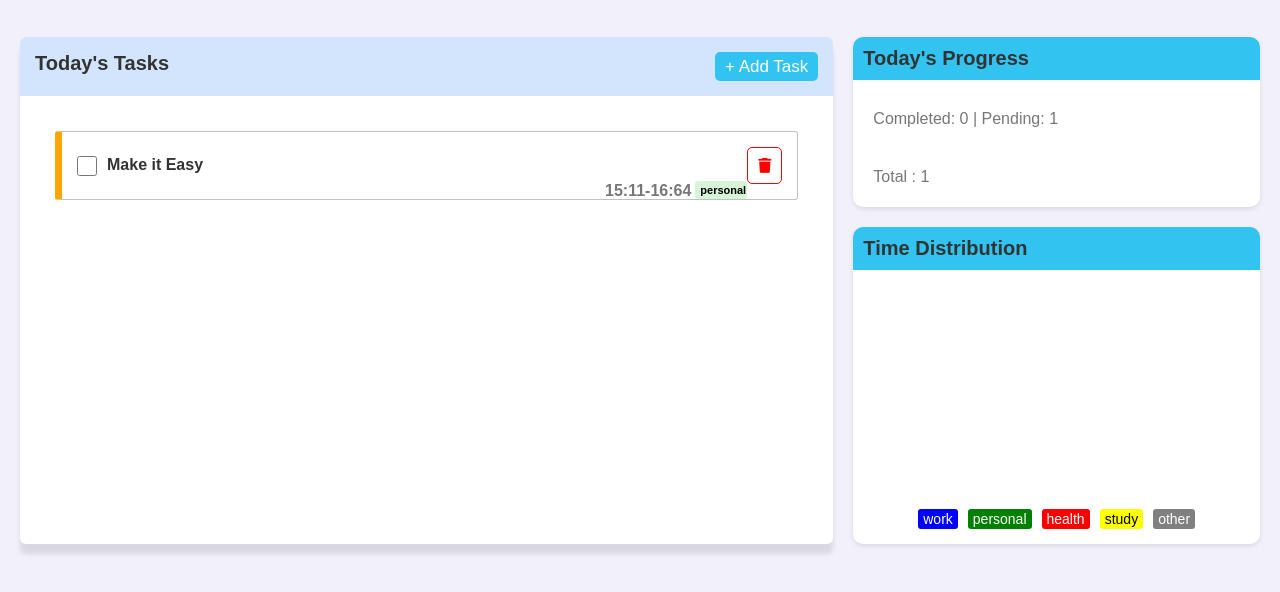
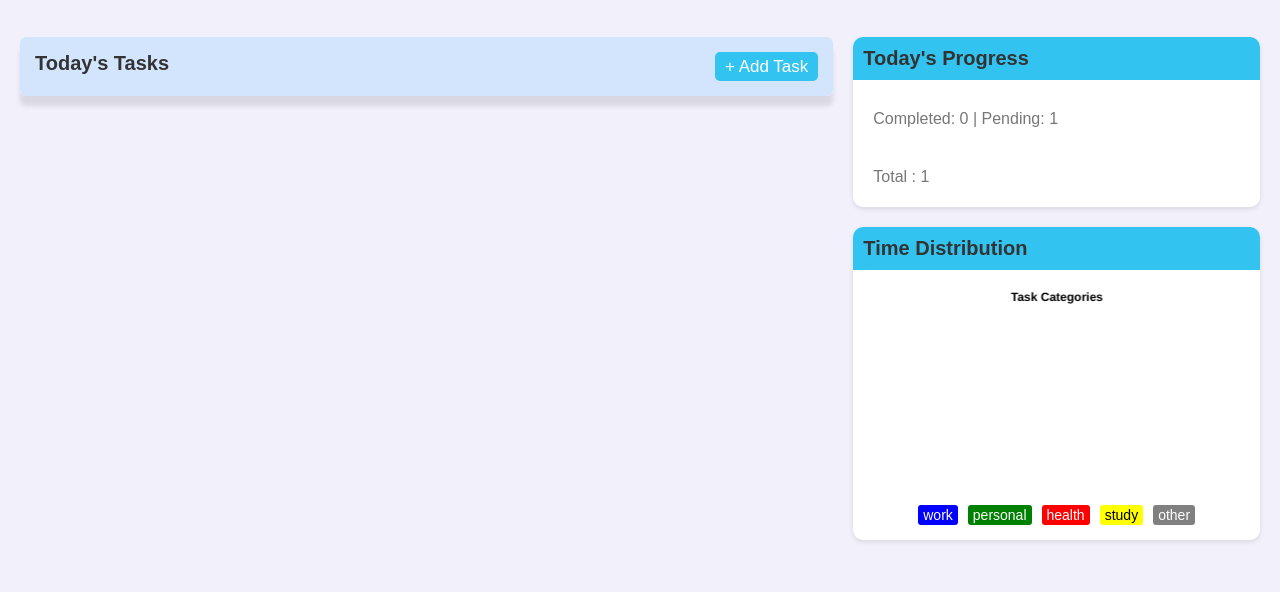
Before and after one commit to refaey3/ToDoList1, a plain HTML site: page index.html in a window 1280 px wide. Shown: the part 148-740 px from the top of the page. Drawn offline with nearby package versions, Linux system fonts and the light colour scheme; some packages are replaced by stand-ins of ours; a script that the page names is missing.

Commit message:
Add this

```diff
--- a/Css/main.css
+++ b/Css/main.css
@@ -132,6 +132,7 @@ a {
   overflow: hidden;
   box-shadow: 0 10px 5px rgba(0, 0, 0, 0.1);
   position: relative;
+  height: fit-content;
 }
 .task-container .left .head {
   background-color: var(--main-color);
--- a/app.js
+++ b/app.js
@@ -165,7 +165,8 @@ addButtom.addEventListener("click", function () {
     theBody.appendChild(task);
     theBody.appendChild(icons);
     left.appendChild(theBody);
-
+      categoryCount[categoryParent.value]++;
+    updateChart();
 
 
     overaly.remove();
@@ -179,7 +180,11 @@ addButtom.addEventListener("click", function () {
 
 document.addEventListener("click", function (e) {
   if (e.target.classList.contains("trash")) {
+
     e.target.parentNode.parentNode.remove();
+    let taskCategory = e.target.parentNode.parentNode.querySelector(".task-category").innerHTML;
+    categoryCount[taskCategory]--; // تقليل العدد
+    updateChart(); //
     if (
       e.target.parentNode.parentNode
         .querySelector(".info")
@@ -214,5 +219,47 @@ document.addEventListener("click", function (e) {
     tot.innerHTML = `Total : ${complete + pend}`;
   }
 });
+const ctx = document.getElementById('timeDistributionChart').getContext('2d');
+let timeDistributionChart;
+
+function updateChart() {
+  const data = [
+    categoryCount.work,
+    categoryCount.personal,
+    categoryCount.health,
+    categoryCount.study,
+    categoryCount.other
+  ];
+
+  if (timeDistributionChart) {
+    timeDistributionChart.data.datasets[0].data = data;
+    timeDistributionChart.update();
+  } else {
+    timeDistributionChart = new Chart(ctx, {
+      type: 'doughnut',
+      data: {
+        labels: ['work', 'personal', 'health', 'study', 'other'],
+        datasets: [{
+          data: data,
+          backgroundColor: [
+            '#0000FF', '#008000', '#FF0000', '#FFFF00', '#808080'
+          ],
+          borderWidth: 1,
+          borderColor: '#FFFFFF'
+        }]
+      },
+      options: {
+        responsive: true,
+        maintainAspectRatio: false,
+        plugins: {
+          legend: { display: false },
+          title: { display: true, text: 'Task Categories', color: '#000000' }
+        }
+      }
+    });
+  }
+}
+
+updateChart(); // استدعاء الدالة لأول مرة
 
 // Today's Progress
--- a/index.html
+++ b/index.html
@@ -10,6 +10,7 @@
       rel="stylesheet"
       href="https://cdnjs.cloudflare.com/ajax/libs/font-awesome/6.5.0/css/all.min.css"
     />
+    <script src="https://cdn.jsdelivr.net/npm/chart.js"></script>
     <link rel="stylesheet" href="Css/main.css" />
   </head>
   <body>
@@ -50,17 +51,7 @@
               <h4>Today's Tasks</h4>
               <button class="add-task">+ Add Task</button>
             </div>
-            <div class="body">
-              <div class="task">
-                <input type="checkbox" id="check" class="check" />
-                <div class="info">Make it Easy</div>
-                <span class="task-category personal">personal</span>
-                <span class="task-time">15:11-16:64</span>
-              </div>
-              <div class="icons">
-                <i class="fa-solid fa-trash trash"></i>
-              </div>
-            </div>
+
           </div>
           <div class="right-section">
             <div class="progress">
@@ -70,7 +61,7 @@
             </div>
            <div class="time-distribution">
   <h4>Time Distribution</h4>
-              <canvas class="chart" width="200" height="200"></canvas>
+  <canvas id="timeDistributionChart" style="max-height: 200px;"></canvas>
   <div class="legend">
     <span class="work">work</span>
     <span class="personal">personal</span>
@@ -85,6 +76,7 @@
     </div>
     <script src="https://cdn.jsdelivr.net/npm/chart.js"></script>
     <script src="https://cdn.jsdelivr.net/npm/sweetalert2@11"></script>
+
     <script src="app.js"></script>
   </body>
 </html>
```
Lines whose indentation alone changed are shown as unchanged.
